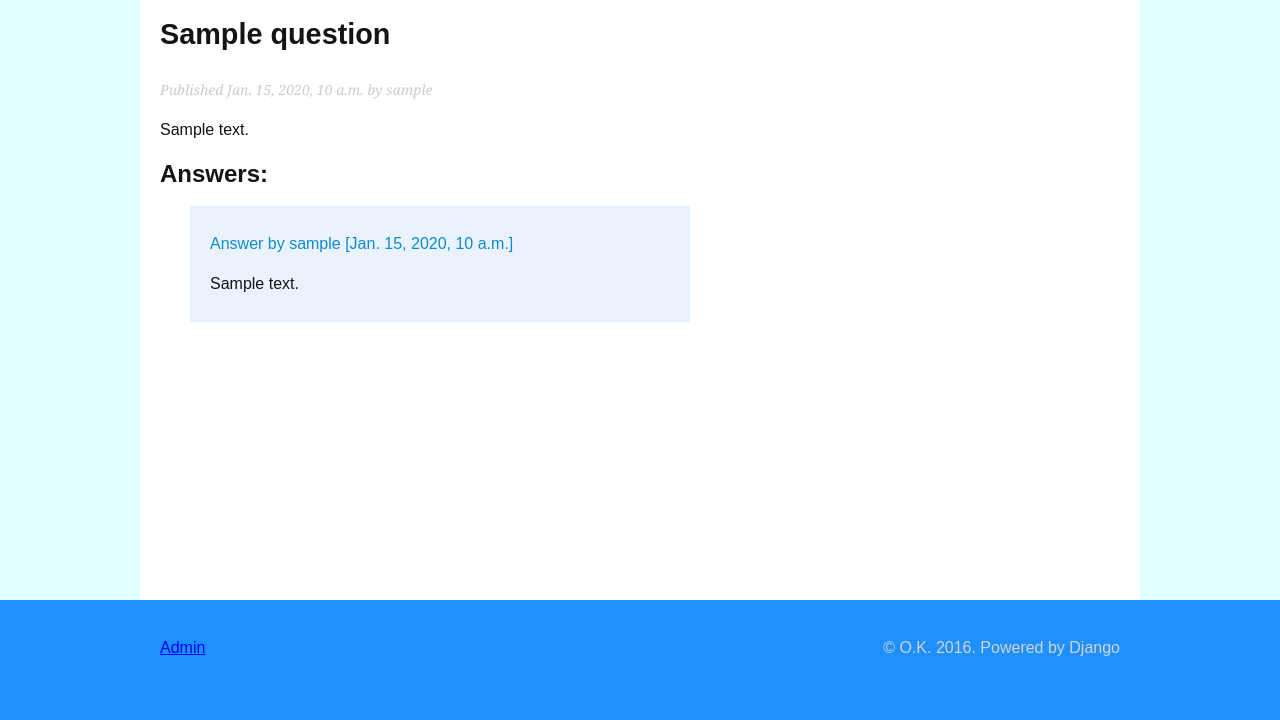
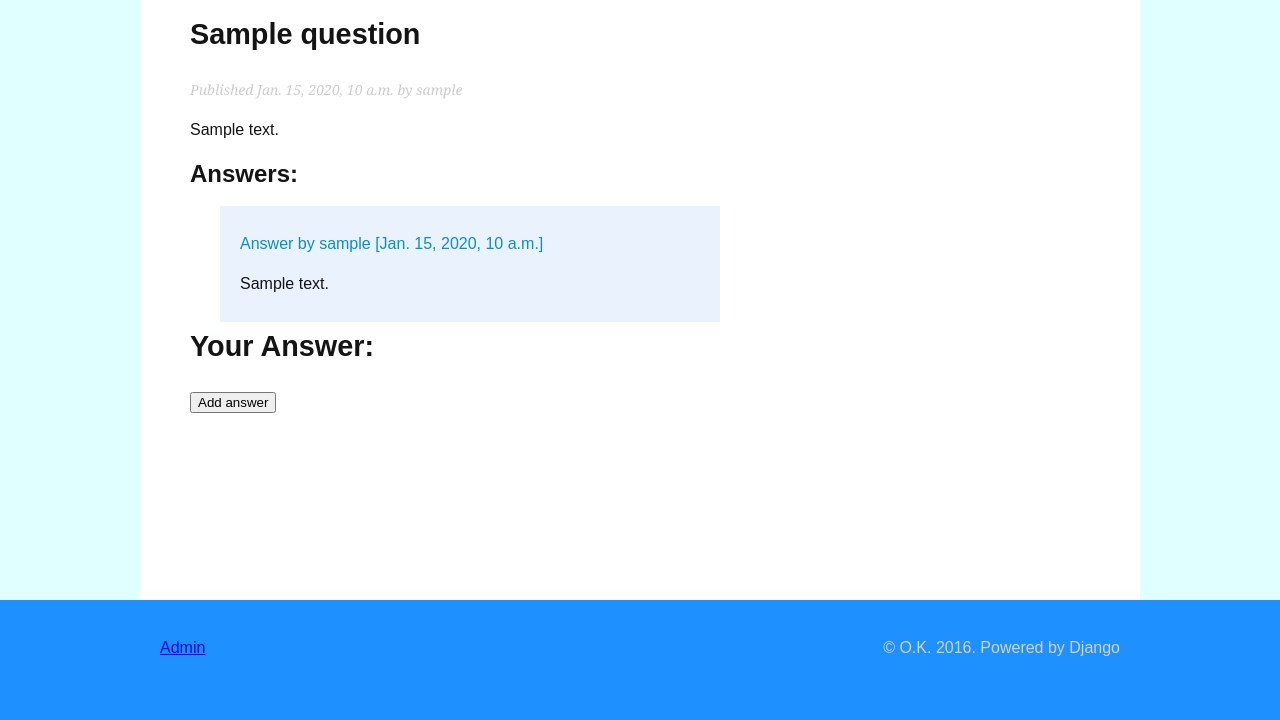
Before and after one commit to olegkazakov/stepic_web_project, a Django app: page /question/1/ in a window 1280 px wide. Shown: the part 110-830 px from the top of the page. Run offline with Django 3.2, Linux system fonts and the light colour scheme; tables that the repository leaves empty hold one stand-in row (values such as "Sample post").

Commit message:
Ask and answer templates added

```diff
--- a/ask/qa/static/css/style.css
+++ b/ask/qa/static/css/style.css
@@ -128,10 +128,11 @@
   font-size: 1.5em;
 }
 
-.question-list {
+.content {
   width: 530px;
   min-height: 100px;
   margin-bottom: 25px;
+  margin-left: 30px;
   color: #141414;
 }
 
@@ -204,8 +205,31 @@
   margin: 10px 0 10px 30px;
   padding: 10px 20px;
 }
+
 .info {
   color: #0B8BD2;
+}
+
+.form label {
+  display: block;
+}
+
+.form input {
+  padding: 5px;
+}
+
+.form-field {
+  margin-bottom: 15px;
+}
+
+.alert {
+  color: indianred;
+}
+
+.alert input,
+.alert textarea {
+  background-color: #FFE8E8;
+  border: 1px solid indianred;
 }
 
 .main-footer {
--- a/ask/qa/templates/base.html
+++ b/ask/qa/templates/base.html
@@ -3,7 +3,7 @@
 <html>
 <head>
   <meta charset="UTF-8">
-  <title>{% block title %}Ask Pupkin{% endblock %}</title>
+  <title>{% block title %}Expert{% endblock %}</title>
   <link href="{% static 'css/style.css' %}" rel="stylesheet">
 
 </head>
@@ -42,7 +42,7 @@
 
   <div class="container-main container-index">
     <div class="container">
-      <div class="question-list">
+      <div class="content">
         {% block content %}{% endblock %}
       </div>
     </div>
--- a/ask/qa/templates/detail.html
+++ b/ask/qa/templates/detail.html
@@ -22,4 +22,24 @@
       <p>There are no answers yet.</p>
     {% endfor %}
   {% endblock %}
+
+  {% block question_ask %}
+    <h1>Your Answer:</h1>
+    {% for error in form.non_field_errors %}
+      <div class="alert">{{ error }}</div>
+    {% endfor %}
+    <div class="form">
+      <form method="post" action="/answer/">
+        {% csrf_token %}
+          {% for field in form %}
+            <div class="form-field"{% if field.errors %} alert{% endif %}>
+              {{ field }}
+              {{ field.errors }}
+            </div>
+          {% endfor %}
+          <button type="submit" class="btn">Add answer</button>
+      </form>
+    </div>
+  {% endblock %}
+
 {% endblock %}
--- a/ask/qa/templates/list.html
+++ b/ask/qa/templates/list.html
@@ -1,6 +1,6 @@
 {% extends "base.html" %}
 
-{% block title %} Expert - questions {% endblock%}
+{% block title %} Expert // Questions {% endblock%}
 
 {% block content %}
   {% block question_view_title %}
--- a/ask/qa/templates/list_popular.html
+++ b/ask/qa/templates/list_popular.html
@@ -1,6 +1,6 @@
 {% extends "list.html" %}
 
-{% block title %}Popular Questions{% endblock %}
+{% block title %} Expert // Popular Questions{% endblock %}
 
 {% block question_view_title %}<h1>Popular Questions</h1>{% endblock %}
 
```
Also changed, not shown: ask/qa/templates/ask.html (added, +27 -0 lines), ask/qa/templates/error.html (added, +7 -0 lines).
